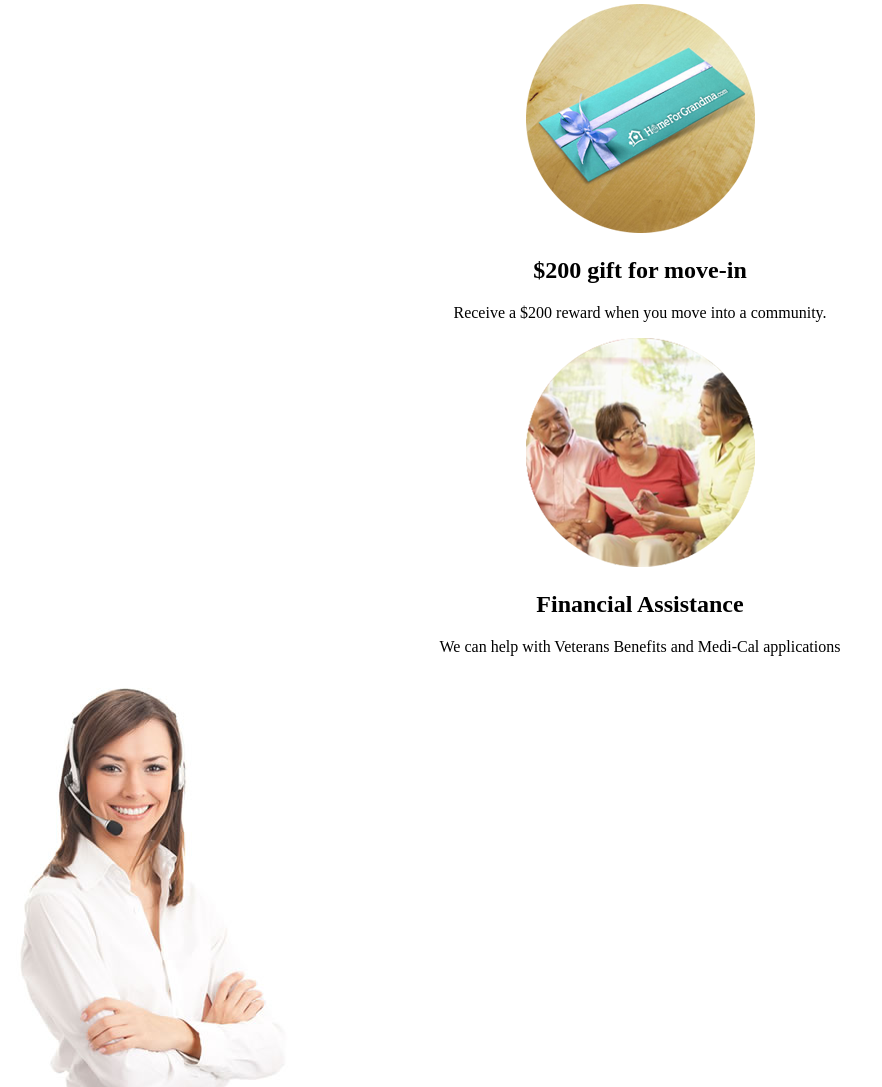
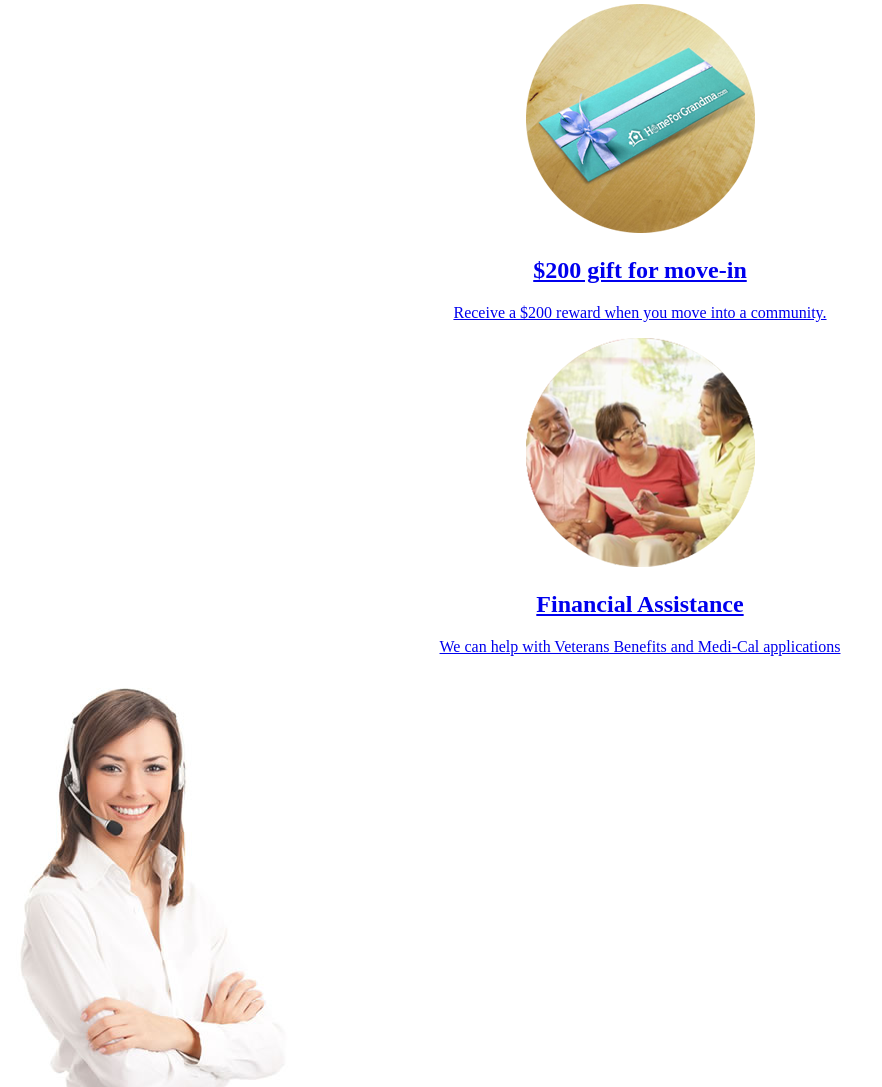
Before and after one commit to crazyfln/hfg-prod, a Django app: template templates/index.html in a window 1280 px wide. Shown: the part 826-1913 px from the top of the page, without its empty margins (0-882 px from the left). Run offline with Django 3.2, Linux system fonts and the light colour scheme; the template is opened without the code that fills it: values that come from a table or form of the project are taken from there, others are empty; the visitor is signed in with stand-in values (Sample User, id 1); parts of the project's set-up code (start-up, migrations or seed data) failed here and were passed over; some libraries are stand-ins or nearby versions.

Commit message:
ahrefs on home page

```diff
--- a/static_source/sass/index.scss
+++ b/static_source/sass/index.scss
@@ -171,8 +171,10 @@
     font-size:  20px;
     font-weight:200;
     width:80%;
+  }
 
-
+  a {
+    text-decoration:none;
   }
 
   .desc-boxes {
--- a/templates/index.html
+++ b/templates/index.html
@@ -40,10 +40,13 @@ Home For Grandma
     </center>
 
     <div class="col-xs-5 col-xs-offset-1">
+
       <center>
+        <a href='{% url 'receive_reward' %}'>
         <img src='{% static 'img/icon_gift.png' %}'/>
         <h2>$200 gift for move-in</h2>
         <p>Receive a $200 reward when you move into a community.</p>
+      </a>
       </center>
 
 
@@ -58,9 +61,11 @@ Home For Grandma
 
     <div class="col-xs-5">
      <center>
+      <a href='{% url 'making_move' %}'>
       <img src='{% static 'img/icon_assistance.png' %}'/>
       <h2>Financial Assistance</h2>
       <p>We can help with Veterans Benefits and Medi-Cal applications</p>
+    </a>
     </center>
 
       <!-- <div class="desc-boxes">
```
